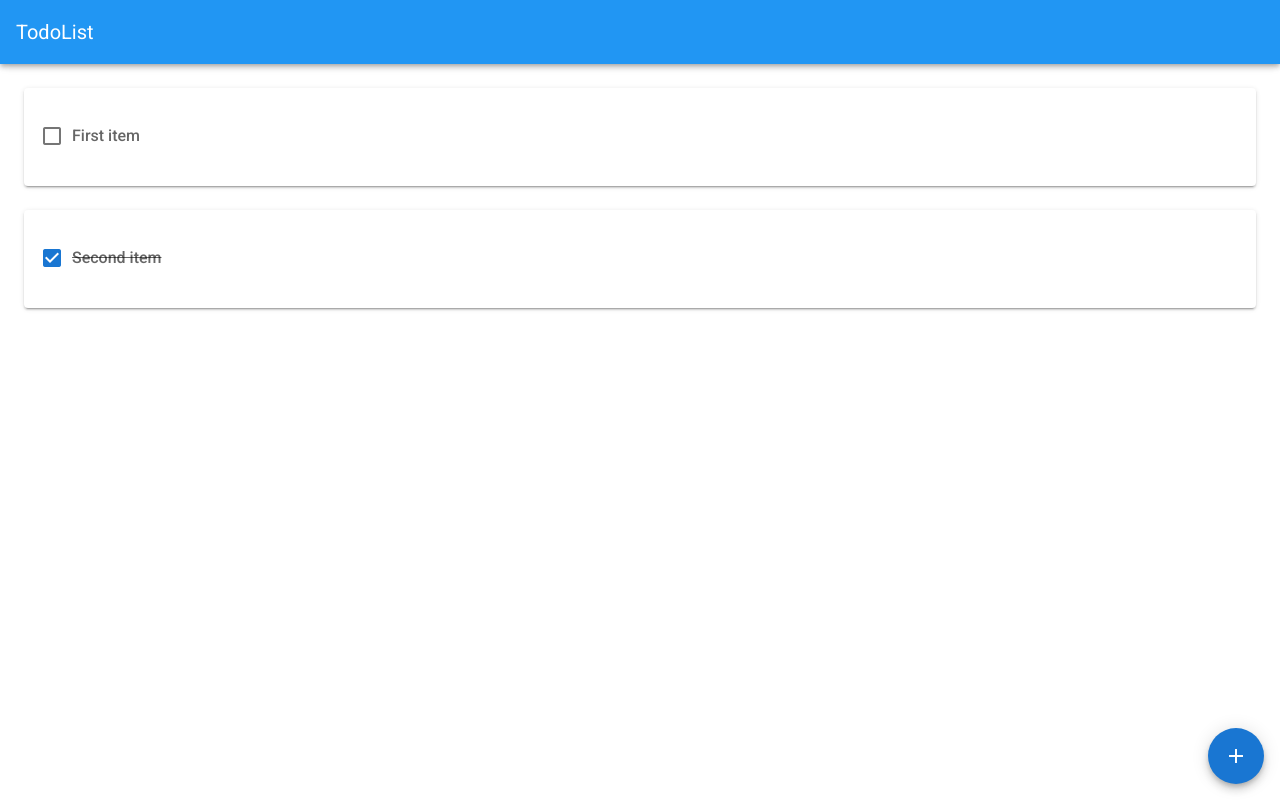
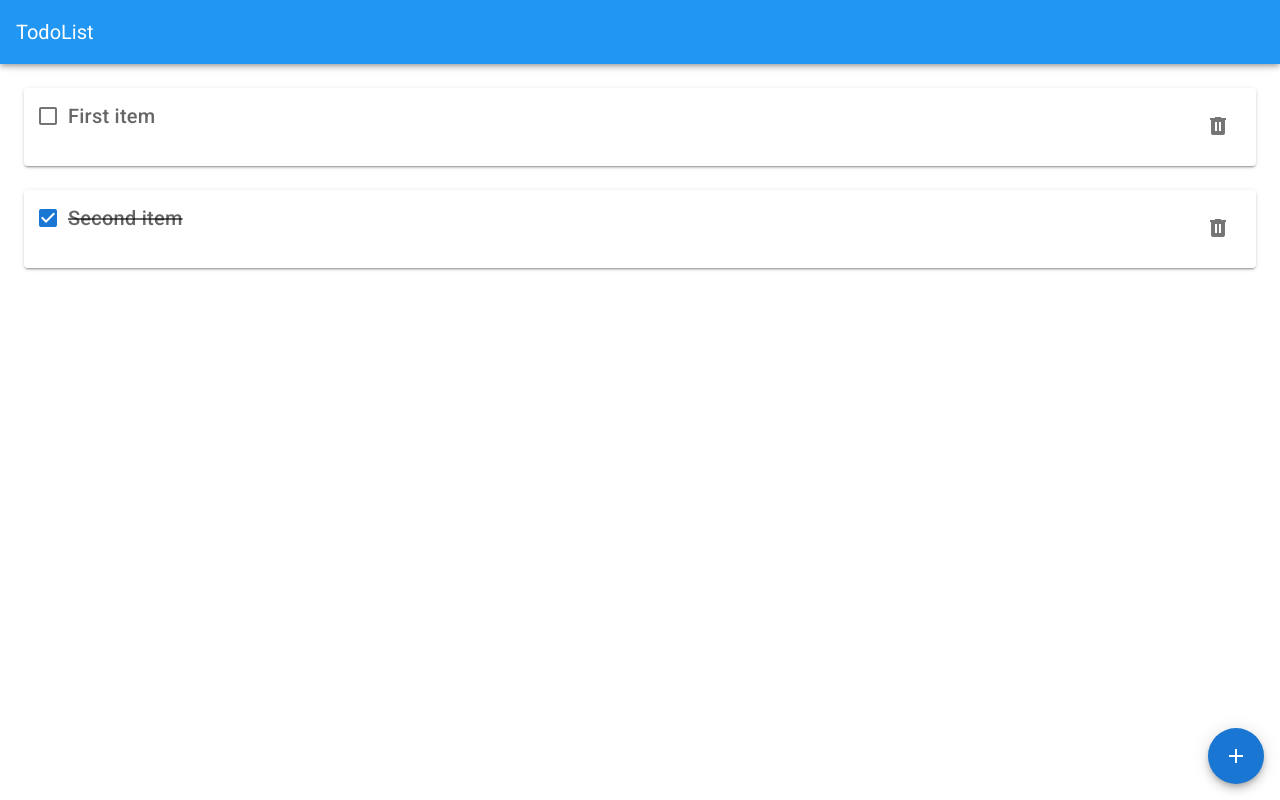
Before and after one commit to Norbi-S/todolist, a Vue app: page / in a window 1280 px wide. Built offline with nearby package versions, Linux system fonts and the light colour scheme.

Commit message:
Add mock delete buttton

```diff
--- a/src/components/TodoItemCard.vue
+++ b/src/components/TodoItemCard.vue
@@ -1,12 +1,27 @@
 <template>
   <v-card ripple>
-    <v-card-title>
-      <v-checkbox :input-value="item.done" @click.stop="onDoneStatusChange">
-        <template v-slot:label>
-          <div :class="{'text-decoration-line-through': item.done}">{{ item.content }}</div>
-        </template>
-      </v-checkbox>
-    </v-card-title>
+    <v-container fluid>
+      <v-row justify="space-between">
+        <v-col cols="auto">
+          <v-checkbox class="pa-0 ma-0" :input-value="item.done" @click.stop="onDoneStatusChange">
+            <template v-slot:label>
+              <v-card-title
+                :class="[{'text-decoration-line-through': item.done}, 'pa-0']"
+              >{{ item.content }}</v-card-title>
+            </template>
+          </v-checkbox>
+        </v-col>
+        <v-col cols="auto">
+          <v-card-actions>
+            <v-spacer></v-spacer>
+
+            <v-btn icon>
+              <v-icon>mdi-trash-can</v-icon>
+            </v-btn>
+          </v-card-actions>
+        </v-col>
+      </v-row>
+    </v-container>
   </v-card>
 </template>
 
```
